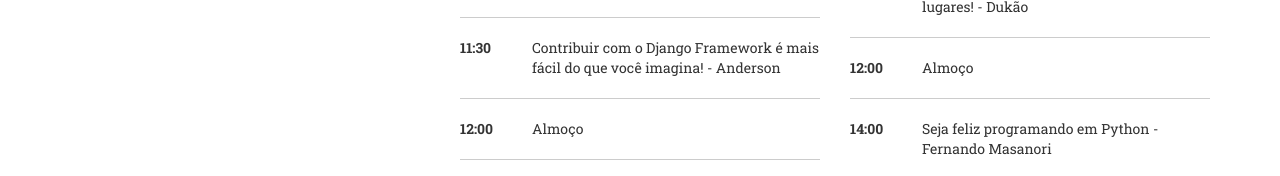
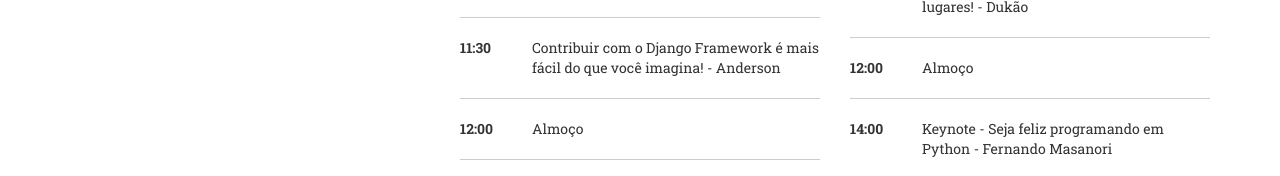
Before and after one commit to pythonNordeste/pyne2017, a website: page index.html in a window 1280 px wide. Shown: the part 3280-3456 px from the top of the page. Drawn offline with nearby package versions, Linux system fonts and the light colour scheme; a web font is replaced by a local one.

Commit message:
Fixed keynote Fernando Masanori

```diff
--- a/index.html
+++ b/index.html
@@ -285,7 +285,7 @@
                             <dd>Almoço</dd>
 
                             <dt>14:00</dt>
-                            <dd>Seja feliz programando em Python - Fernando Masanori</dd>
+                            <dd>Keynote - Seja feliz programando em Python - Fernando Masanori</dd>
 
                             <dt>15:00</dt>
                             <dd>Processo Seletivo de Empresas Gringas - Renzo</dd>
```
